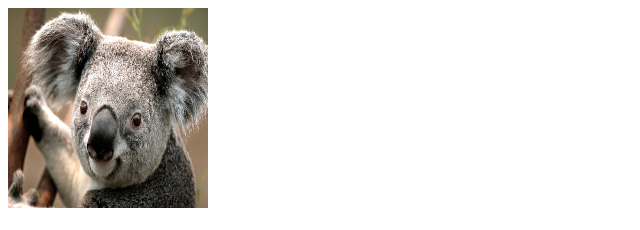
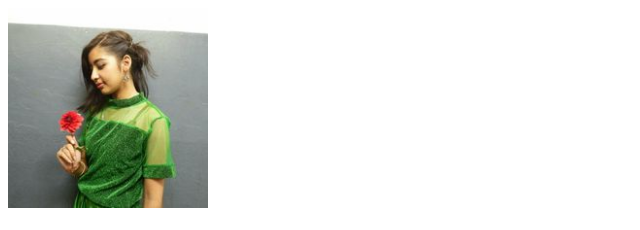
Before and after one commit to Rabina33/rabina33.github.io, a plain HTML site: page index.html in a window 1280 px wide. Shown: the top 230 px of the page, without its empty margins (0-640 px from the left). Drawn offline with Linux system fonts and the light colour scheme.

Commit message:
image changed

```diff
--- a/index.html
+++ b/index.html
@@ -7,7 +7,7 @@
     <title>Document</title>
   </head>
   <body>
-    <img src="koa.jpg" width="200px", height="200px"/>
+    <img src="ruvy.jpg" width="200px", height="200px"/>
     <h1>Web Dev Course</h1>
     <p>Name : Rabina Ranjitkar</p>
     <p>Email : ranjitkarrabina94@gmail.com</p>
```
Also changed, not shown: koa.jpg (deleted), ruvy.jpg (added).
